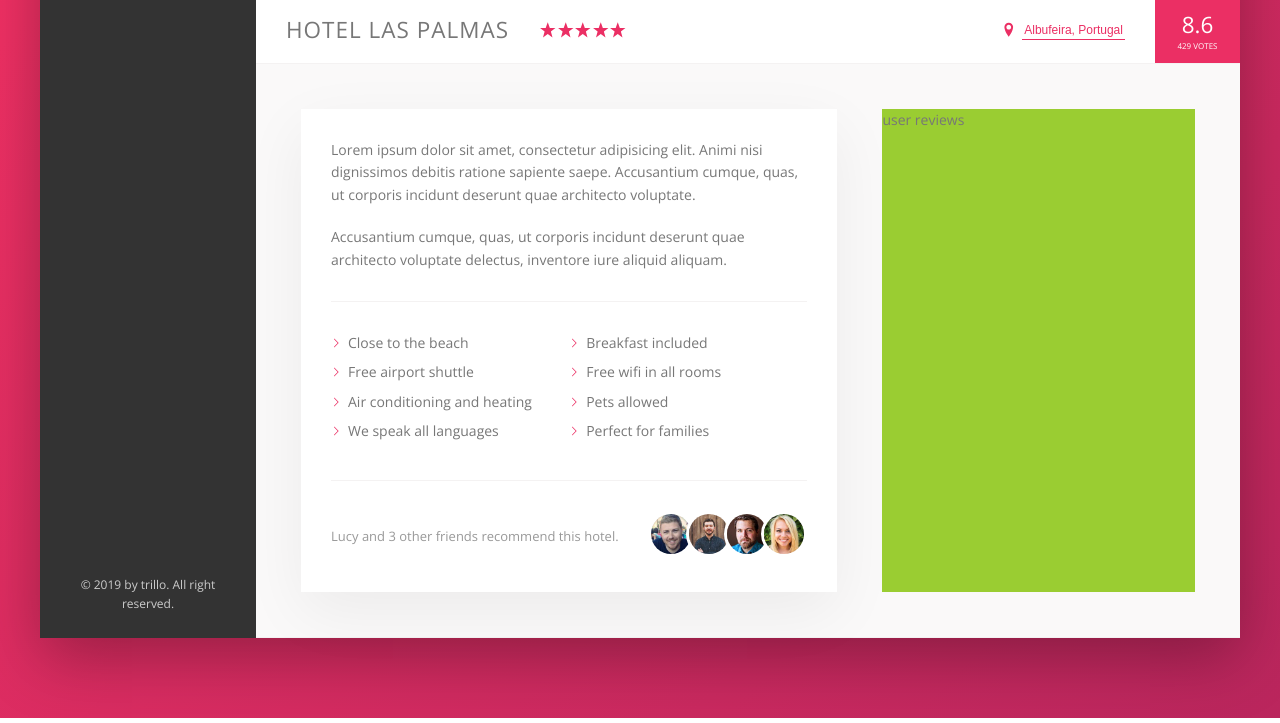
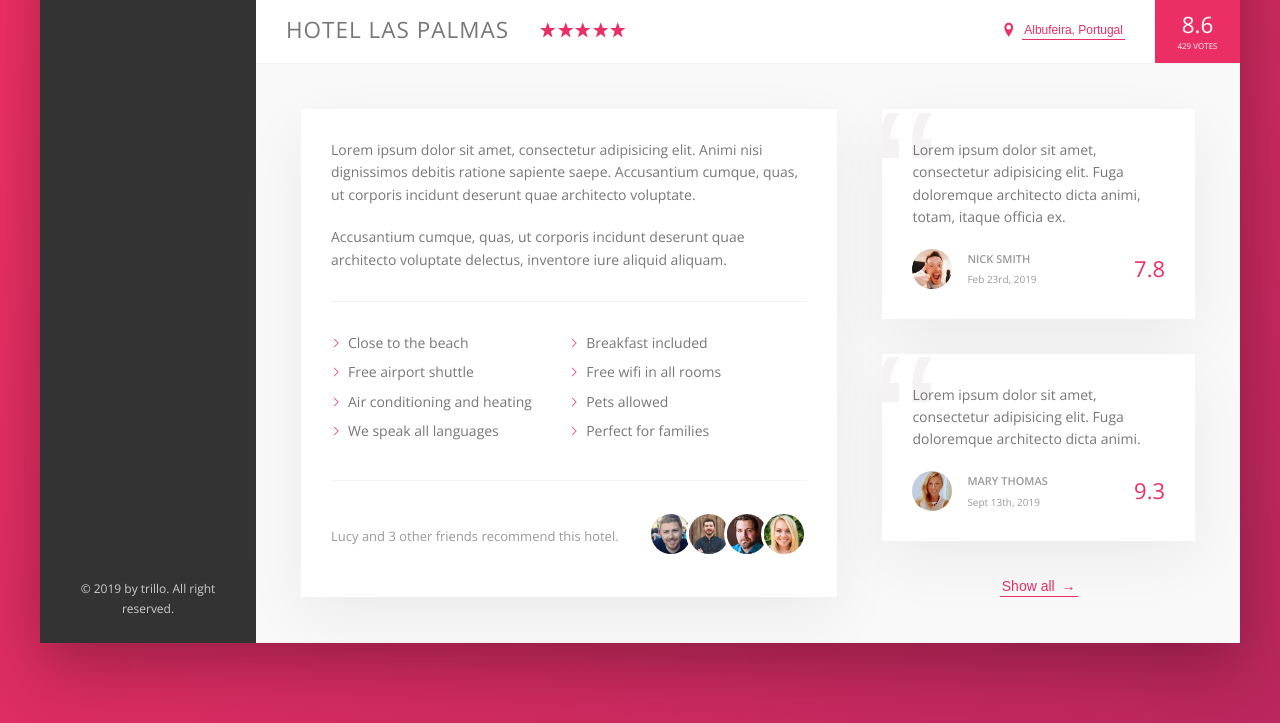
Before and after one commit to manupacheco/lab_trillo, a website: page index.html in a window 1280 px wide. Shown: the part 538-1261 px from the top of the page. Drawn offline with nearby package versions, Linux system fonts and the light colour scheme.

Commit message:
done reviews

```diff
--- a/index.html
+++ b/index.html
@@ -136,10 +136,12 @@
         <div class="detail">
           <div class="detail__description">
             <p class="paragraph">
-              Lorem ipsum dolor sit amet, consectetur adipisicing elit. Animi nisi dignissimos debitis ratione sapiente saepe. Accusantium cumque, quas, ut corporis incidunt deserunt quae architecto voluptate.
+              Lorem ipsum dolor sit amet, consectetur adipisicing elit. Animi nisi dignissimos debitis ratione sapiente
+              saepe. Accusantium cumque, quas, ut corporis incidunt deserunt quae architecto voluptate.
             </p>
             <p class="paragraph">
-              Accusantium cumque, quas, ut corporis incidunt deserunt quae architecto voluptate delectus, inventore iure aliquid aliquam.
+              Accusantium cumque, quas, ut corporis incidunt deserunt quae architecto voluptate delectus, inventore iure
+              aliquid aliquam.
             </p>
             <ul class="list">
               <li class="list__item">Close to the beach</li>
@@ -164,7 +166,35 @@
             </div>
           </div>
           <div class="detail__user-reviews">
-            user reviews
+            <figure class="review">
+              <blockquote class="review__text">
+                Lorem ipsum dolor sit amet, consectetur adipisicing elit. Fuga doloremque architecto dicta animi, totam,
+                itaque officia ex.
+              </blockquote>
+              <figcaption class="review__user">
+                <img src="img/user-1.jpg" alt="user" class="review__photo">
+                <div class="review__user-box">
+                  <p class="review__user-name">Nick Smith</p>
+                  <p class="review__user-date">Feb 23rd, 2019</p>
+                </div>
+                <div class="review__rating">7.8</div>
+              </figcaption>
+            </figure>
+            <figure class="review">
+              <blockquote class="review__text">
+                Lorem ipsum dolor sit amet, consectetur adipisicing elit. Fuga doloremque architecto dicta animi.
+              </blockquote>
+              <figcaption class="review__user">
+                <img src="img/user-2.jpg" alt="user" class="review__photo">
+                <div class="review__user-box">
+                  <p class="review__user-name">Mary Thomas</p>
+                  <p class="review__user-date">Sept 13th, 2019</p>
+                </div>
+                <div class="review__rating">9.3</div>
+              </figcaption>
+            </figure>
+
+            <button class="btn-inline">Show all <span>&rarr;</span></button>
           </div>
         </div>
       </main>
--- a/sass/_components.scss
+++ b/sass/_components.scss
@@ -262,8 +262,17 @@
   cursor: pointer;
   transition: all 0.2s;
 
+  & span {
+    margin-left: 3px;
+    transition: margin-left .3s;
+  }
+
   &:hover {
     color: var(--color-grey-dark-1);
+
+    span {
+      margin-left: 8px;
+    }
   }
 
   &:focus {
@@ -357,3 +366,65 @@
     }
   }
 }
+
+// review
+.review {
+  background-color: #fff;
+  box-shadow: var(--shadow-light);
+  padding: 3rem;
+  margin-bottom: 3.5rem;
+  position: relative;
+  overflow: hidden;
+
+  &__text {
+    margin-bottom: 2rem;
+    z-index: 10;
+    position: relative;
+  }
+
+  &__user {
+    display: flex;
+    align-items: center;
+
+    &-box{
+      margin-right: auto;
+      color: var(--color-grey-dark-3);
+    }
+
+    &-name {
+      text-transform: uppercase;
+      font-size: 1.1rem;
+      font-weight: 600;
+      margin-bottom: .4rem;
+    }
+
+    &-date {
+      font-size: 1rem;
+    }
+  }
+
+  &__photo {
+    height: 4rem;
+    width: 4rem;
+    border-radius: 50%;
+    margin-right: 1.5rem;
+  }
+
+  &__rating {
+    font-size: 2.2rem;
+    font-weight: 300;
+    color: var(--color-primary);
+  }
+
+  &::before {
+    content: "\201C";
+    position: absolute;
+    top: -2.75rem;
+    left: -1rem;
+    line-height: 1;
+    font-size: 20rem;
+    color: var(--color-grey-light-2);
+    font-family: sans-serif;
+    z-index: 1;
+  }
+}
--- a/sass/_layout.scss
+++ b/sass/_layout.scss
@@ -51,7 +51,9 @@
   }
 
   &__user-reviews {
-    background-color: yellowgreen;
-    flex: 1
+    flex: 1;
+    display: flex;
+    flex-direction: column;
+    align-items: center;
   }
 }
```
Also changed, not shown: css/style.css.
